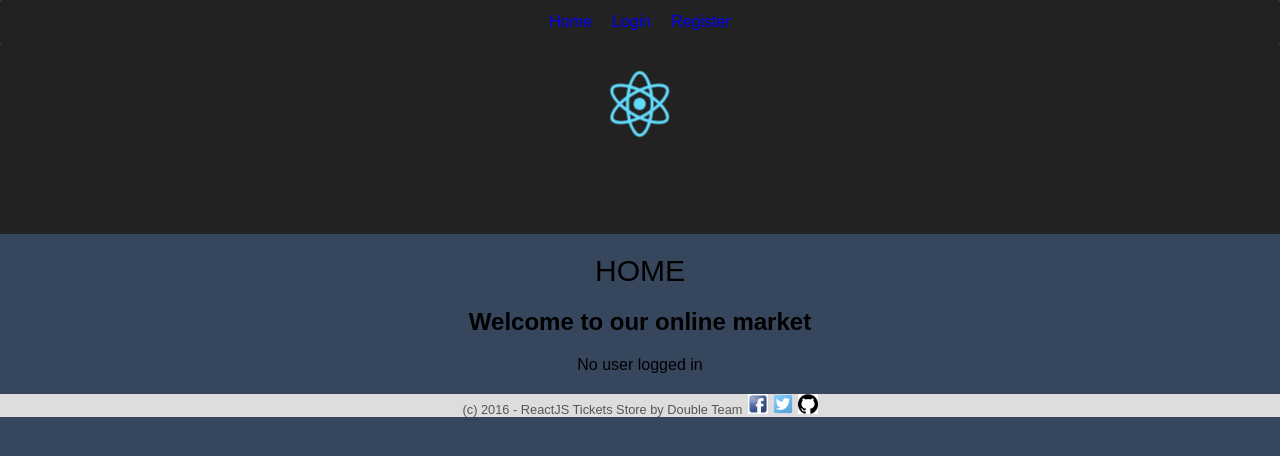
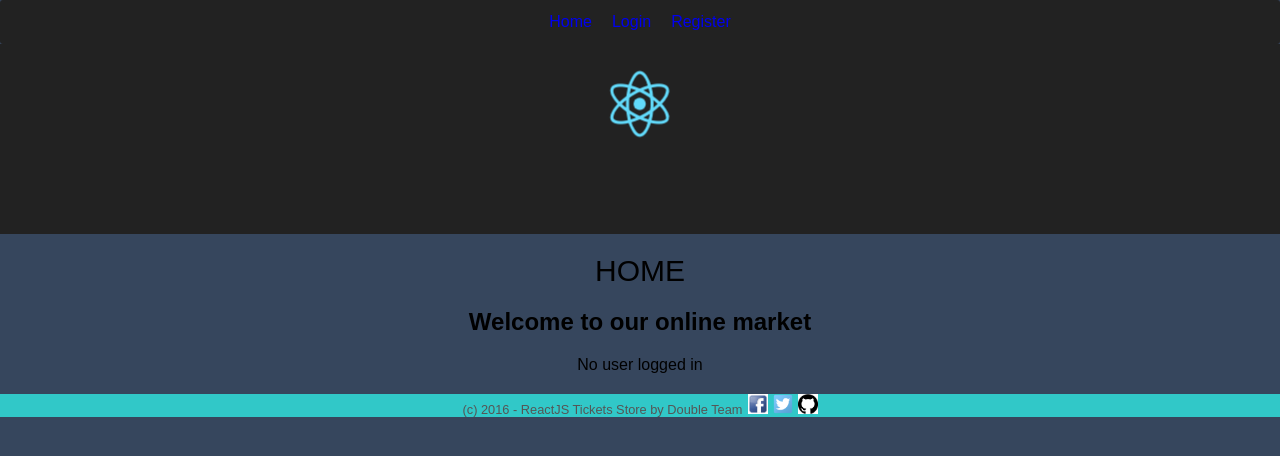
Before and after one commit to DuobleTeam/TicketStore, a React (Create React App) app: page / in a window 1280 px wide. Shown: the top 456 px of the page. Built offline with nearby package versions, Linux system fonts and the light colour scheme; the HTML template or start-up script is replaced by a standard one.

Commit message:
footer updated

```diff
--- a/src/Components/Footer.css
+++ b/src/Components/Footer.css
@@ -1,5 +1,5 @@
 .footer-view{
-    background: #DDDDDD;
+    background: #31C8C8;
     font-size:0.8em;
     color: #555;
 }
```
